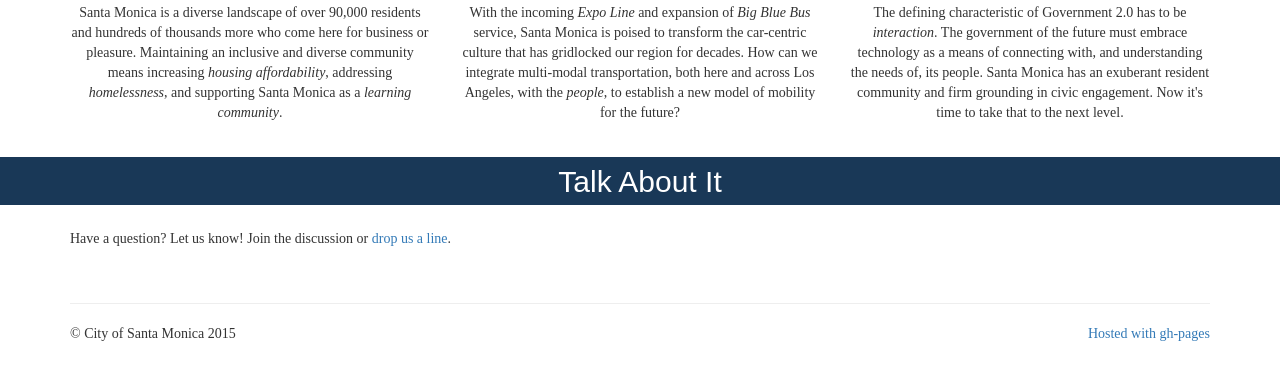
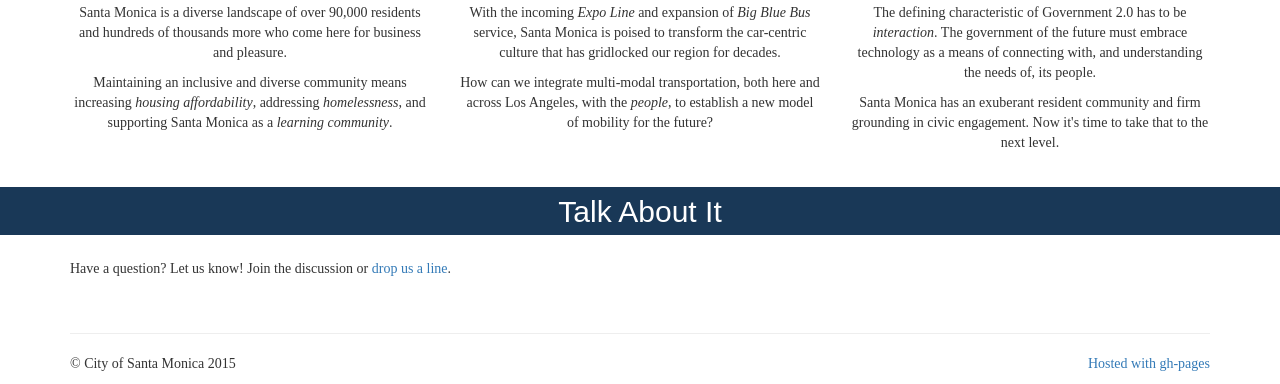
Before and after one commit to CityofSantaMonica/hackthebeach, a Jekyll site: the page built from bootstrap-santa-monica/index.html, in a window 1280 px wide and 1277 px high, cut to the strip 893-1277 px from the top of the window. Built offline with Jekyll 4.4.1, drawn with Linux system fonts in a browser that asks for light colours; nearby versions of some CDN libraries; comment, search, counter and statistics services are not loaded.

Commit message:
convert challenge data to json for easier HTML embedding

```diff
--- a/_includes/bootstrap-santa-monica/challenges.html
+++ b/_includes/bootstrap-santa-monica/challenges.html
@@ -2,8 +2,8 @@
   {% for challenge in site.data.challenges %}
   <div class="col-md-4 challenge">
     <h2 class="text-center">{{ challenge.topic }}</h2>
-    <img class="img-responsive" src="{{ challenge.logo }}" />
-    <p>{{ challenge.blurb }}</p>
+    <img class="img-responsive img-rounded" src="{{ challenge.logo }}" />
+    {{ challenge.blurb }}
   </div>
   {% endfor %}
 </div>
```
Also changed, not shown: _data/challenges.json (added, +17 -0 lines), _data/challenges.yaml (deleted, +0 -11 lines).
